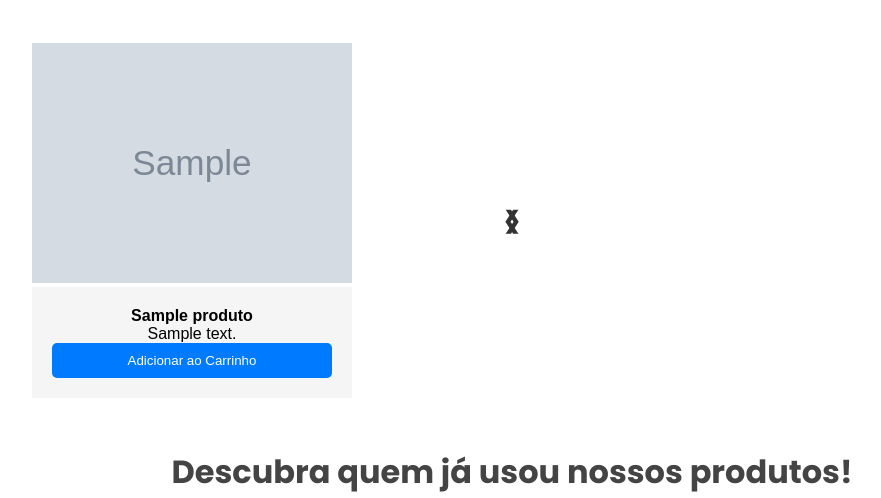
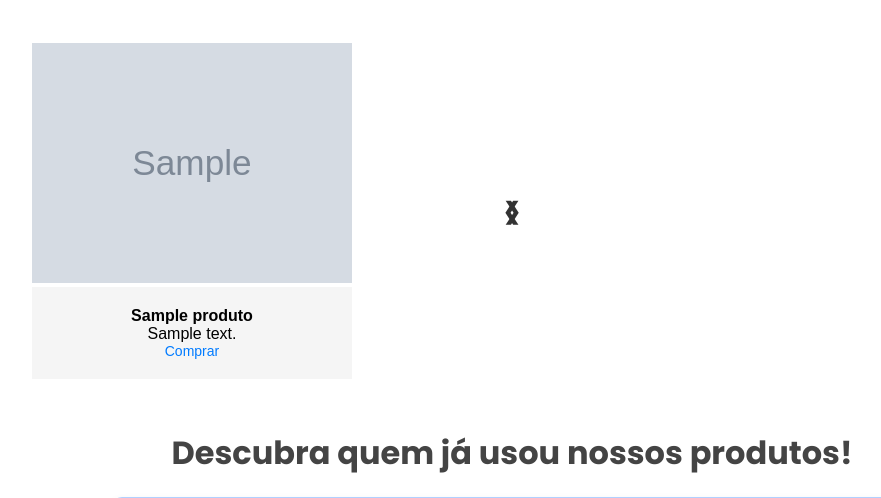
Before and after one commit to AnaJuliaFirmiano/2ds_theface, a Flask app: page / in a window 1280 px wide. Shown: the part 1732-2230 px from the top of the page, without its empty margins (128-1009 px from the left). Run offline with Flask 3, Linux system fonts and the light colour scheme; tables that the repository leaves empty or names only in its code hold one stand-in row (values such as "Sample post"); grey boxes marked "Sample" are stand-in pictures; some libraries are stand-ins or nearby versions.

Commit message:
Produtos corrigido

```diff
--- a/templates/indexface.html
+++ b/templates/indexface.html
@@ -47,8 +47,8 @@
                 <p>{{  produto[3] }}</p>
               <form action="/adicionar_carrinho" method="post">
                 <input type="hidden" name="produto_id" value="{{ produto.id_do_produto }}">
-                <button type="submit">Adicionar ao Carrinho</button>
               </form>
+              <a href="/carrinho" class="comprar-button">Comprar</a>
               </div>
             </div>
           {% endfor %}
```
